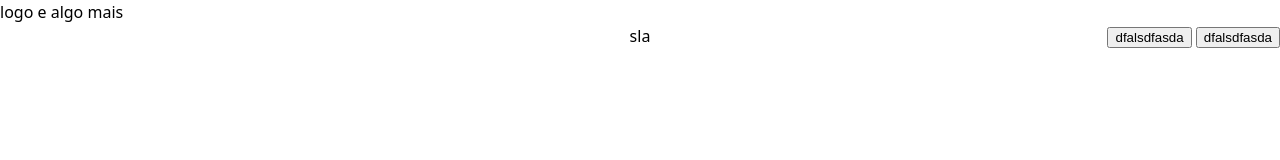
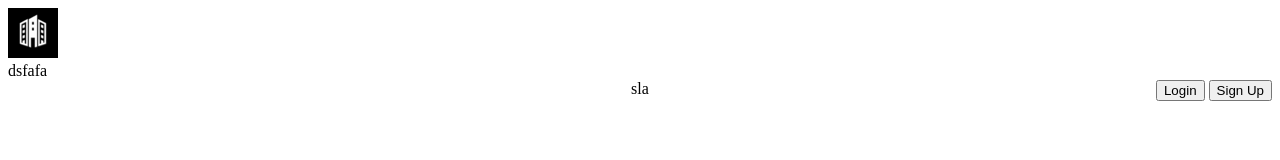
Before and after one commit to Lucas-Alexandre131/connectcond, a website: page index.html in a window 1280 px wide. Drawn offline with Linux system fonts and the light colour scheme.

Commit message:
base da definida da div head

```diff
--- a/index.html
+++ b/index.html
@@ -6,7 +6,6 @@
     <meta name="viewport" content="width=device-width, initial-scale=1.0">
     <title>Home</title>
     <link rel="shortcut icon" href="assets/icons/logotcc.ico" type="image/x-icon">
-    <link rel="stylesheet" href="/css/normalize.css">
     <link rel="stylesheet" href="/css/index/index.css">
 </head>
 
@@ -14,17 +13,20 @@
     <div id="mast-head" class="mast-header">
         <div id="container" class="container-masthead">
             <div id="start" class="head-start">
-                logo e algo mais
+                <a href="index.html"><img src="assets\images\logotcc-50px.png" alt="Logo TCC"></a>
+                <div>
+                    dsfafa
+                </div>
             </div>
             <div id="center" class="head-center">
                 sla
             </div>
             <div id="end" class="head-end">
                 <button>
-                    dfalsdfasda
+                    Login
                 </button>
                 <button>
-                    dfalsdfasda
+                    Sign Up
                 </button>
             </div>
         </div>
```
